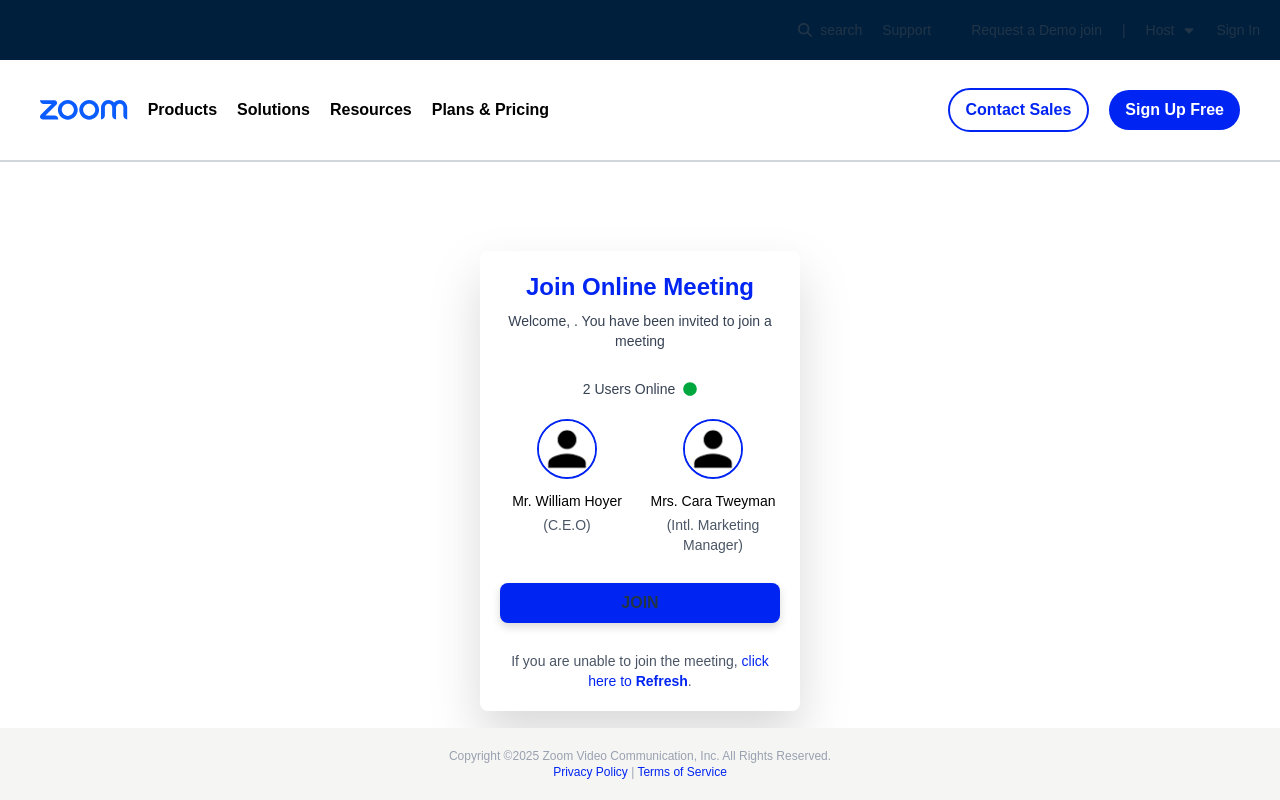
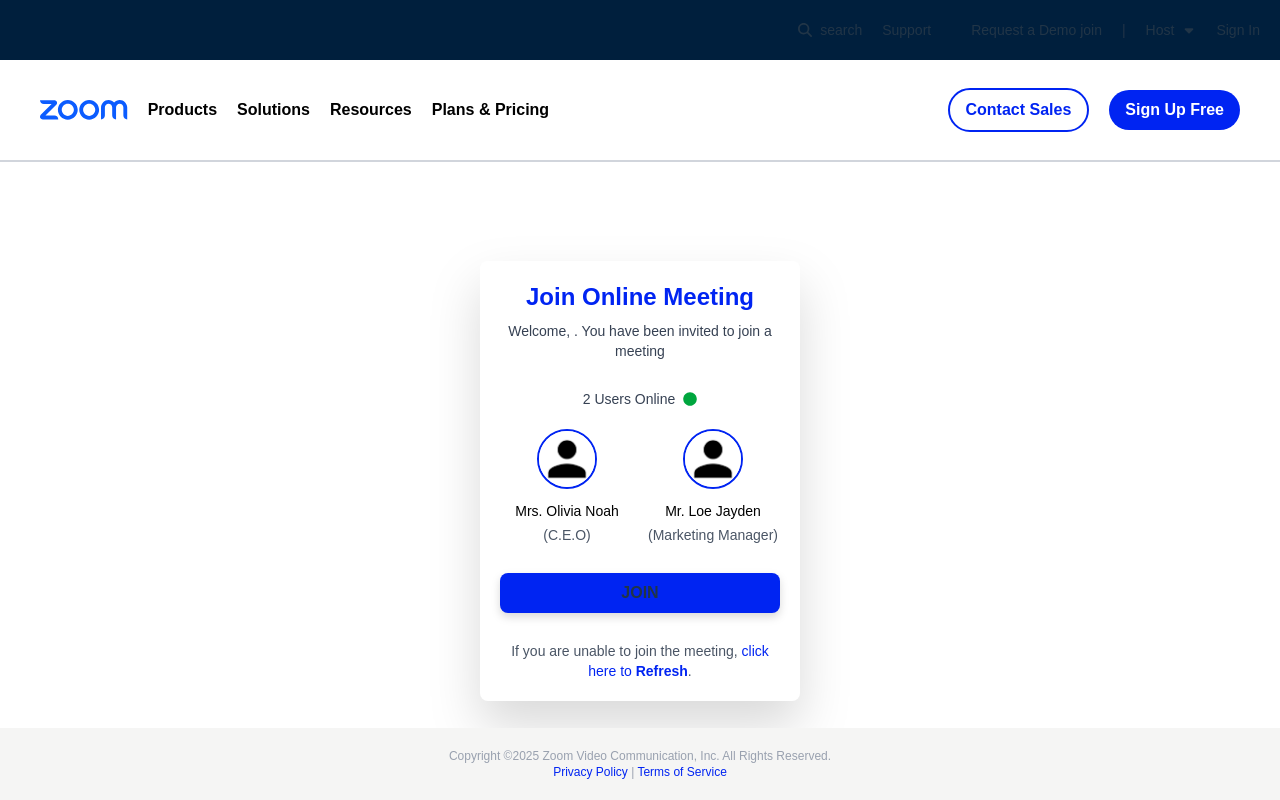
Before and after one commit to Freeman120091/zm-meet-94725483461, a React (Vite) app: page /meeting in a window 1280 px wide. Built offline with nearby package versions, Linux system fonts and the light colour scheme; no server answers.

Commit message:
Update user names in meeting component

```diff
--- a/src/pages/meeting.tsx
+++ b/src/pages/meeting.tsx
@@ -63,13 +63,13 @@
         <div className='grid grid-cols-2 gap-3 w-full items-start'>
           <div className='flex flex-col gap-1 items-center w-full text-sm'>
             <img src={userLogo} alt='user-logo' className='border-2 border-[#0024f2] rounded-full h-15'/>
-            <div className='text-black mt-2 text-center'>Mr. William Hoyer </div>
+            <div className='text-black mt-2 text-center'>Mrs. Olivia Noah </div>
             <div className='text-gray-600 font-medium text-center'>(C.E.O)</div>
           </div>
           <div className='flex flex-col gap-1 items-center w-full text-sm'>
             <img src={userLogo} alt='user-logo' className='border-2 border-[#0024f2] rounded-full h-15'/>
-            <div className='text-black mt-2 text-center'>Mrs. Cara Tweyman </div>
-            <div className='text-gray-600 font-medium text-center'>(Intl. Marketing Manager)</div>
+            <div className='text-black mt-2 text-center'>Mr. Loe Jayden </div>
+            <div className='text-gray-600 font-medium text-center'>(Marketing Manager)</div>
           </div>
         </div>
         {isSubmitting &&
```
